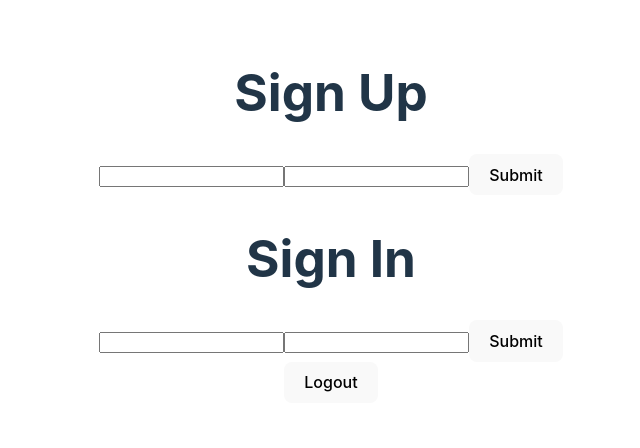
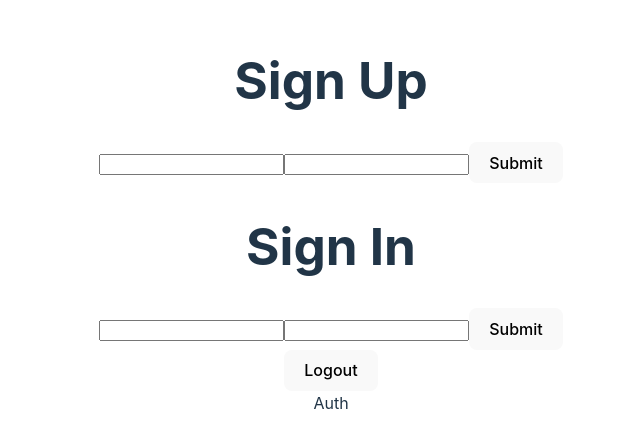
Before and after one commit to SebastianAndDavid/auth-template-frontend, a React (Vite) app: page / in a window 1280 px wide. Shown: the part 184-632 px from the top of the page, without its empty margins (309-949 px from the left). Built offline with nearby package versions, Linux system fonts and the light colour scheme.

Commit message:
feat: validated protectedroute functions correctly

```diff
--- a/src/App.tsx
+++ b/src/App.tsx
@@ -5,13 +5,14 @@ import { User } from "./types/userTypes";
 import ProtectedRoute from "./components/ProtectedRoute";
 import "./App.css";
 import Home from "./components/Home";
+import Auth from "./components/Auth";
 
 function App() {
   const [email, setEmail] = useState("");
   const [password, setPassword] = useState("");
   const [sessionsEmail, setSessionsEmail] = useState("");
   const [sessionsPassword, setSessionsPassword] = useState("");
-  const [user, setUser] = useState<User | null>(null);
+  const [user, setUser] = useState<User | undefined>(undefined);
 
   console.log("user", user);
 
@@ -45,7 +46,7 @@ function App() {
   async function handleLogout() {
     const res = await logout();
     if (res) {
-      setUser(null);
+      setUser(undefined);
     }
   }
 
@@ -86,11 +87,10 @@ function App() {
       <button onClick={handleLogout}>Logout</button>
       <Router>
         <Routes>
-          {user && (
-            <Route element={<ProtectedRoute user={user} />}>
-              <Route path="/home" element={<Home />} />
-            </Route>
-          )}
+          <Route path="/" element={<Auth />} />
+          <Route element={<ProtectedRoute user={user} />}>
+            <Route path="/home" element={<Home />} />
+          </Route>
         </Routes>
       </Router>
     </>
--- /dev/null
+++ b/src/components/Auth.tsx
@@ -0,0 +1,3 @@
+export default function Auth() {
+  return <div>Auth</div>;
+}
--- a/src/types/userTypes.ts
+++ b/src/types/userTypes.ts
@@ -5,5 +5,5 @@ export interface User {
 }
 
 export interface UserProps {
-  user: User;
+  user?: User;
 }
```
